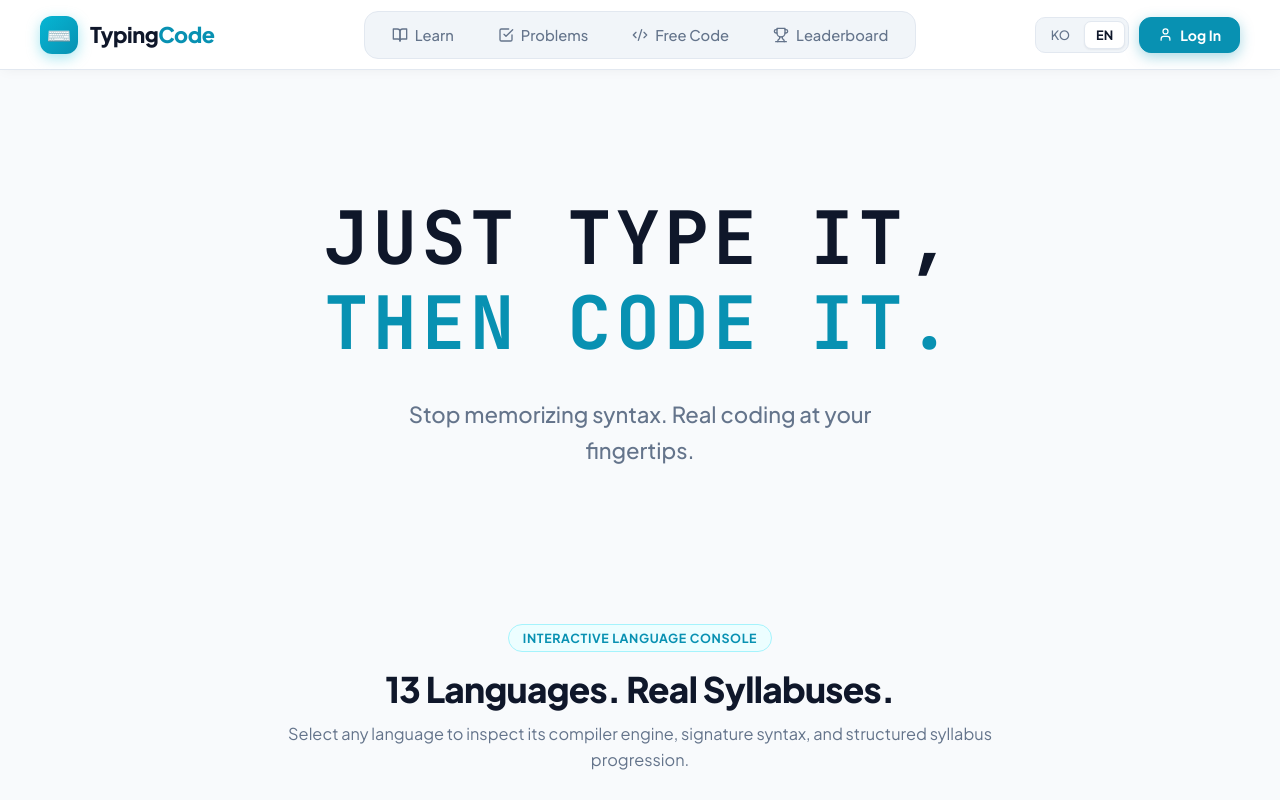
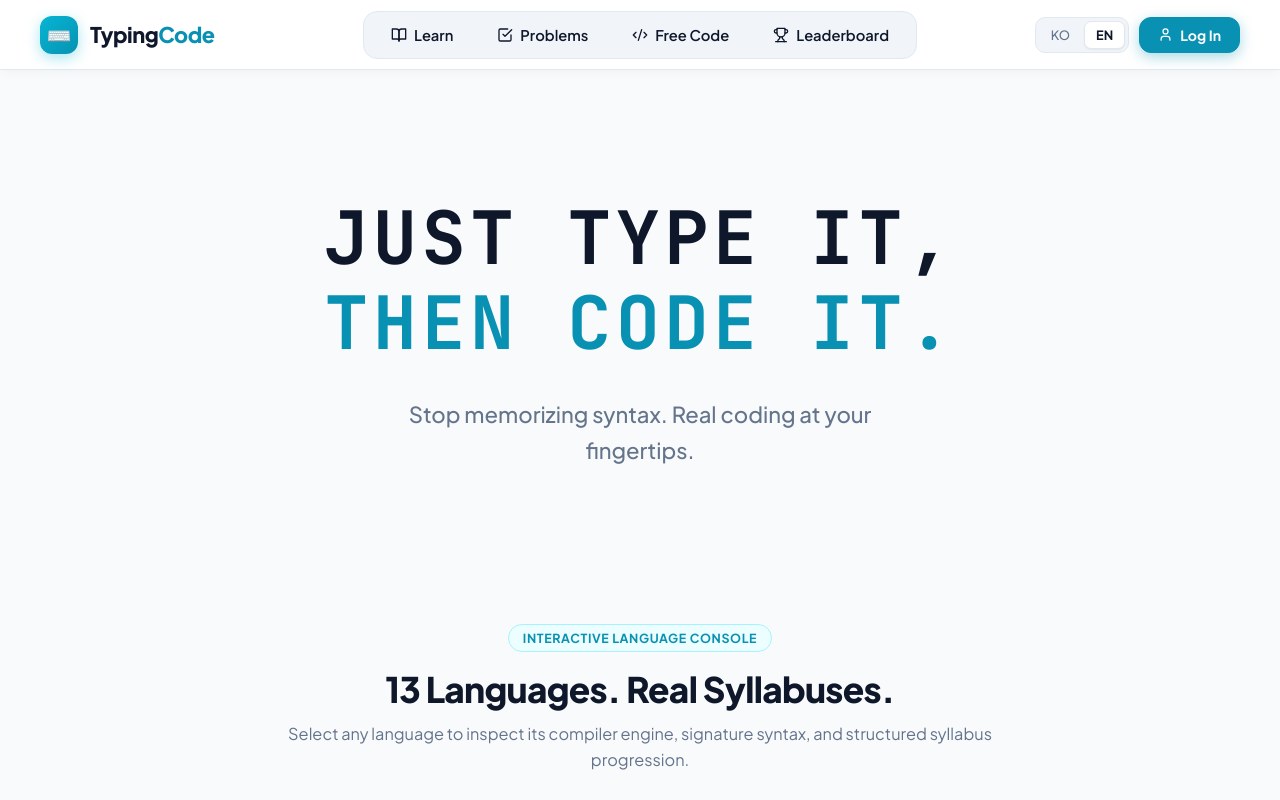
Before and after one commit to iurazilland/TypingCodeV2, a Next.js app: page / in a window 1280 px wide. Shown: the top 800 px of the page. Built offline with nearby package versions, Linux system fonts and the light colour scheme.

Commit message:
style(navbar): set center nav buttons to black text with smooth cyan hover effect

```diff
--- a/src/components/Navbar.tsx
+++ b/src/components/Navbar.tsx
@@ -59,7 +59,7 @@ export default function Navbar() {
   return (
     <>
       <header
-        className="navbar-header"
+        className={`navbar-header ${isHomePage ? 'navbar-header-home' : ''}`}
         style={
           isHomePage
             ? {
@@ -134,56 +134,10 @@ export default function Navbar() {
                 <Link
                   key={item.href}
                   href={item.href}
-                  className="nav-link-item"
+                  className={`nav-link-item ${item.isActive ? 'active' : ''}`}
                   title={item.label}
-                  style={{
-                    fontWeight: item.isActive ? 700 : 500,
-                    color: item.isActive
-                      ? isHomePage
-                        ? '#0f172a'
-                        : '#ffffff'
-                      : isHomePage
-                      ? '#64748b'
-                      : '#94a3b8',
-                    background: item.isActive
-                      ? isHomePage
-                        ? '#ffffff'
-                        : 'rgba(255, 255, 255, 0.08)'
-                      : 'transparent',
-                    border: item.isActive
-                      ? isHomePage
-                        ? '1px solid #e2e8f0'
-                        : '1px solid rgba(255, 255, 255, 0.12)'
-                      : '1px solid transparent',
-                    boxShadow: item.isActive && isHomePage ? '0 1px 3px rgba(15, 23, 42, 0.06)' : 'none',
-                    whiteSpace: 'nowrap',
-                  }}
-                  onMouseEnter={(e) => {
-                    if (!item.isActive) {
-                      e.currentTarget.style.background = isHomePage ? 'rgba(0, 0, 0, 0.04)' : 'rgba(255, 255, 255, 0.05)';
-                      e.currentTarget.style.color = isHomePage ? '#0f172a' : '#ffffff';
-                    }
-                  }}
-                  onMouseLeave={(e) => {
-                    if (!item.isActive) {
-                      e.currentTarget.style.background = 'transparent';
-                      e.currentTarget.style.color = isHomePage ? '#64748b' : '#94a3b8';
-                    }
-                  }}
                 >
-                  <Icon
-                    size={16}
-                    style={{
-                      color: item.isActive
-                        ? isHomePage
-                          ? '#0891b2'
-                          : '#22d3ee'
-                        : isHomePage
-                        ? '#64748b'
-                        : '#64748b',
-                      flexShrink: 0,
-                    }}
-                  />
+                  <Icon size={16} style={{ flexShrink: 0 }} />
                   <span className="nav-link-text">{item.label}</span>
                 </Link>
               );
--- a/src/styles/globals.css
+++ b/src/styles/globals.css
@@ -295,6 +295,42 @@ button {
   white-space: nowrap;
   text-decoration: none;
   transition: all 0.16s ease;
+  color: #94a3b8;
+  border: 1px solid transparent;
+}
+
+.nav-link-item svg {
+  color: inherit;
+  transition: color 0.16s ease;
+}
+
+.nav-link-item:hover {
+  color: #06b6d4;
+  background: rgba(6, 182, 212, 0.1);
+}
+
+.nav-link-item.active {
+  color: #22d3ee;
+  background: rgba(255, 255, 255, 0.08);
+  border-color: rgba(255, 255, 255, 0.12);
+}
+
+/* Home Landing Page (Light Mode Header): Black text by default, turns Cyan on hover */
+.navbar-header-home .nav-link-item {
+  color: #0f172a; /* Solid crisp black */
+  font-weight: 600;
+}
+
+.navbar-header-home .nav-link-item:hover {
+  color: #0891b2; /* Turns vibrant Cyan on hover! */
+  background: rgba(8, 145, 178, 0.08);
+}
+
+.navbar-header-home .nav-link-item.active {
+  color: #0891b2;
+  background: #ffffff;
+  border-color: #e2e8f0;
+  box-shadow: 0 1px 3px rgba(15, 23, 42, 0.06);
 }
 
 .nav-link-text {
```
